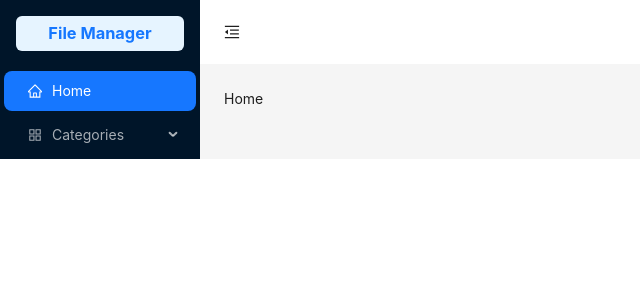
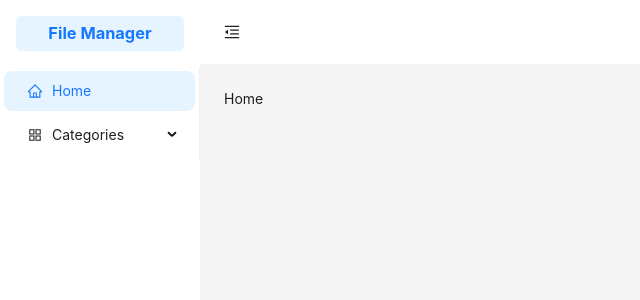
Before and after one commit to dovancuongadhp/file-manager-fe, a React (Vite) app: page / in a window 1280 px wide. Shown: the top 300 px of the page, without its empty margins (0-640 px from the left). Built offline with nearby package versions, Linux system fonts and the light colour scheme.

Commit message:
fix height sider

```diff
--- a/src/components/organisms/SiderTemplate/index.jsx
+++ b/src/components/organisms/SiderTemplate/index.jsx
@@ -37,13 +37,13 @@ function SiderTemplate({ isCollapse }) {
       trigger={null}
       collapsible
       collapsed={isCollapse}
-      theme="dark"
+      theme="light"
     >
       <div className="demo-logo-vertical">
         {isCollapse ? <FileFilled /> : <h3>File Manager</h3>}
       </div>
       <Menu
-        theme="dark"
+        theme="light"
         mode="inline"
         defaultSelectedKeys={[currentPath]}
         items={getMenus(navigationMenu)}
--- a/src/components/templates/DefaultTemplate/index.jsx
+++ b/src/components/templates/DefaultTemplate/index.jsx
@@ -19,7 +19,7 @@ function DefaultTemplate() {
 
   return (
     <div id="default_template">
-      <Layout style={{ minHeigh: "100vh"}} hasSider>
+      <Layout style={{ minHeight: "100vh"}} hasSider>
         <SiderTemplate isCollapse={collapsed} />
         <Layout>
           <HeaderTemplate
```
